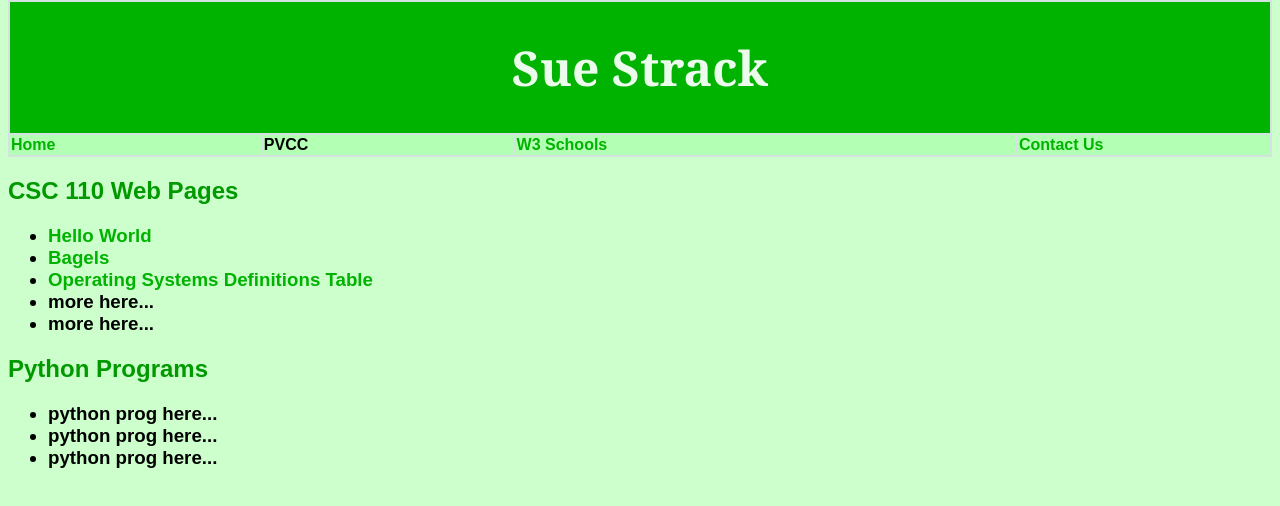
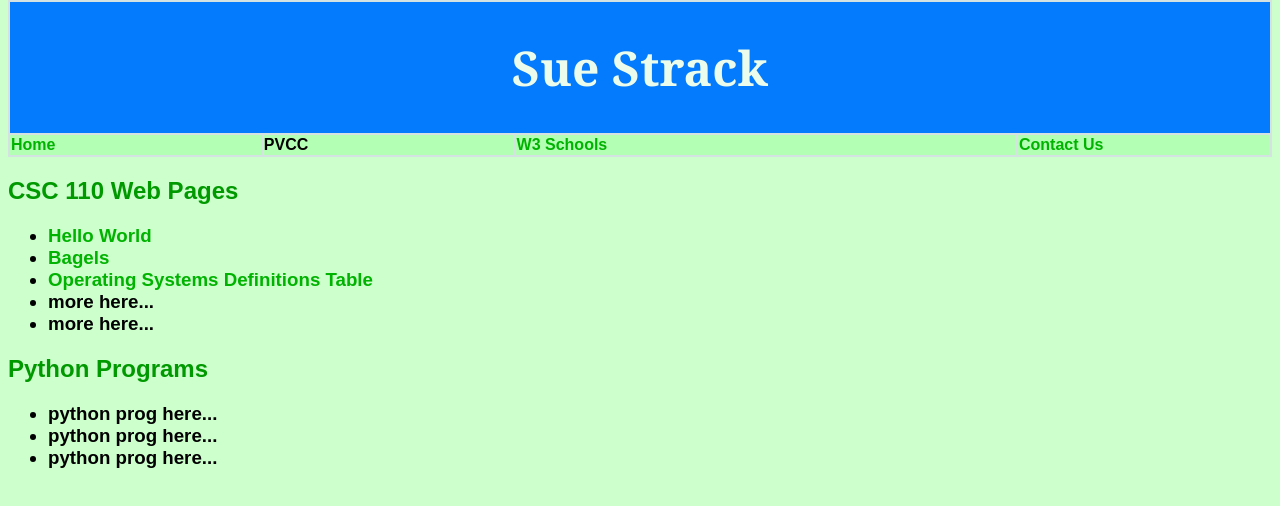
Before and after one commit to sstrack-pvcc/sstrack-pvcc.github.io, a plain HTML site: page index.html in a window 1280 px wide. Drawn offline with Linux system fonts and the light colour scheme.

Commit message:
index.html

```diff
--- a/index.html
+++ b/index.html
@@ -19,7 +19,7 @@
 </head>
 <body>
   <table>
-    <tr style="background-color:#00b300;">
+    <tr style="background-color:#037bfc;">
       <td colspan="4"><h1>Sue Strack</h1></td></tr>
     <tr>
       <td><a href="index.html">Home</a></td>
```
